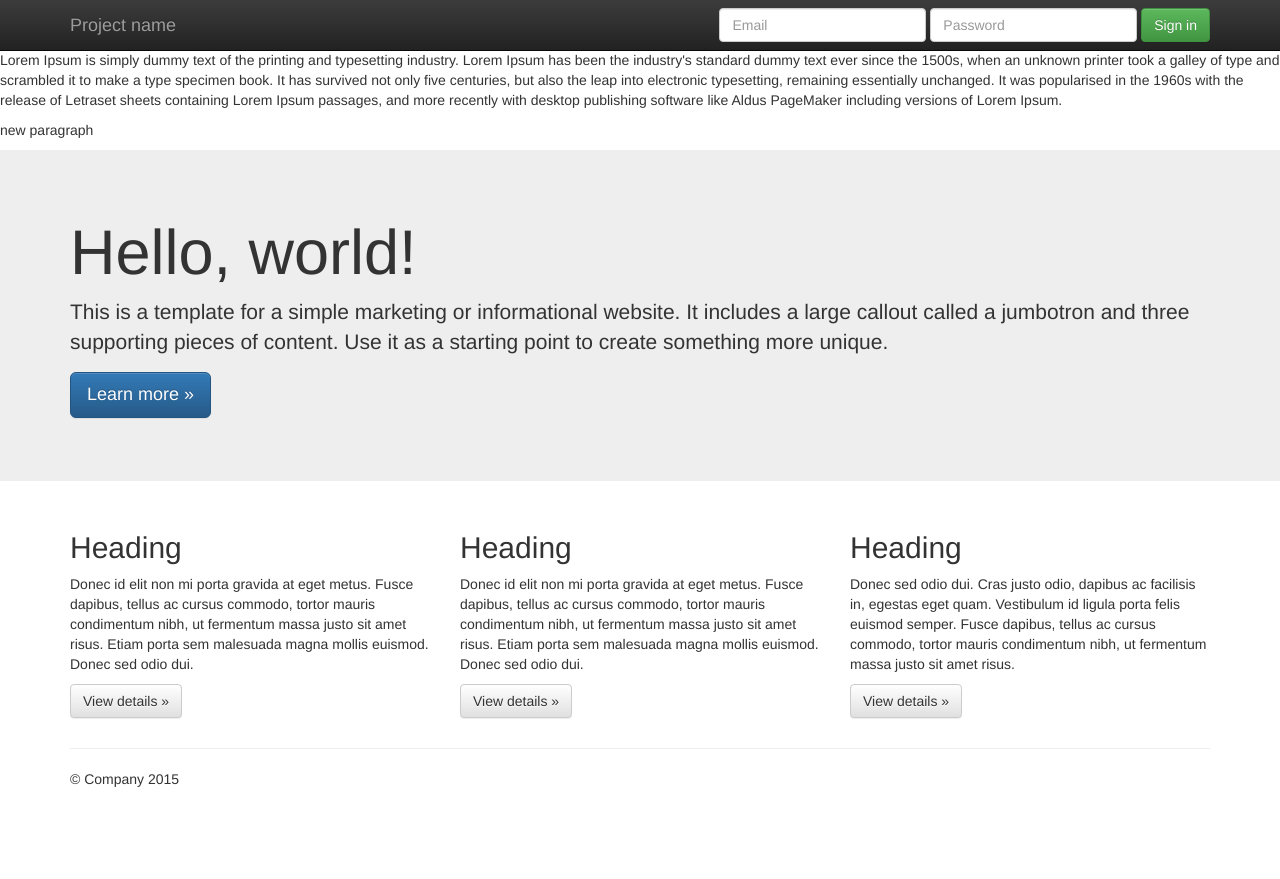
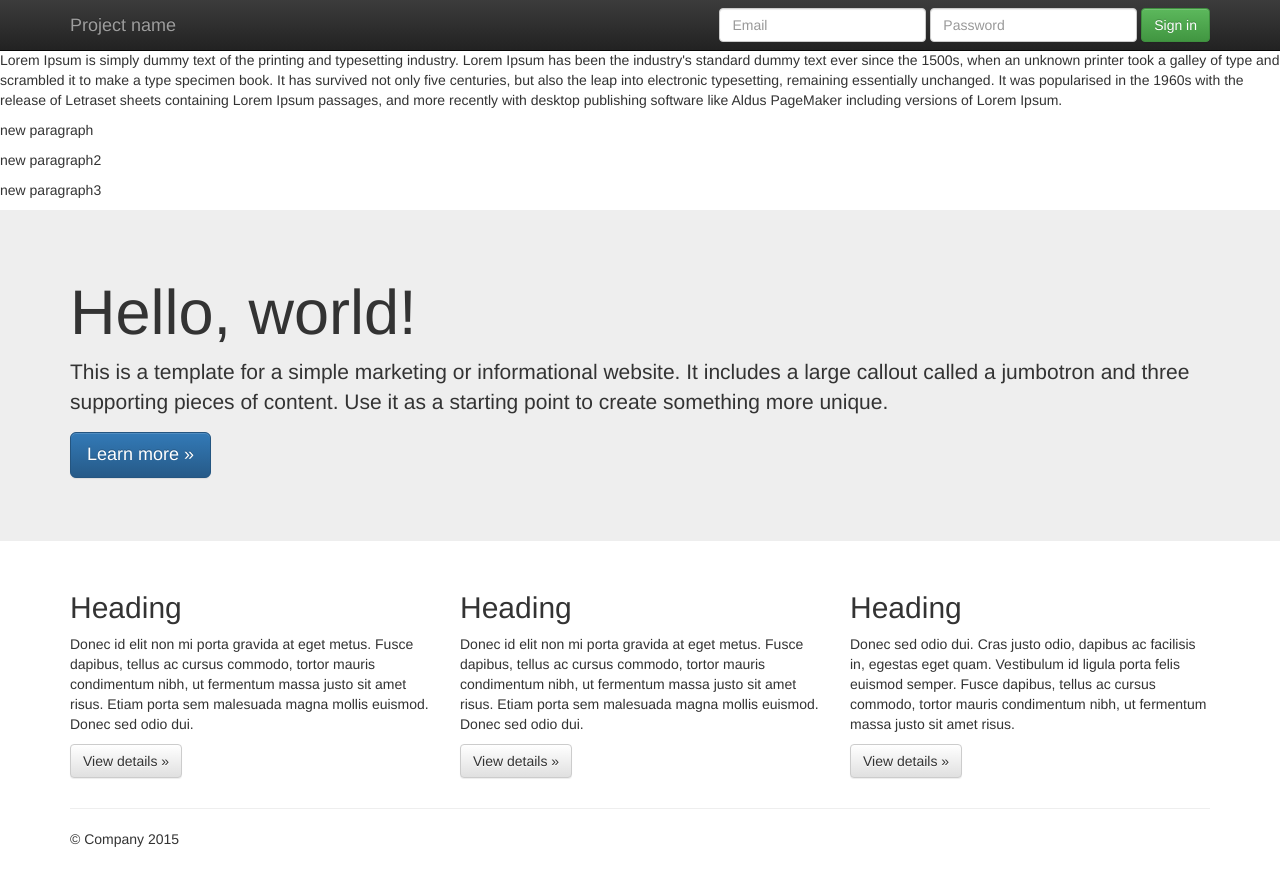
Before and after one commit to andreiyudin/site, a plain HTML site: page index.html in a window 1280 px wide. Before the commit the page ends 819 px from the top, so only its background shows below. Drawn offline with nearby package versions, Linux system fonts and the light colour scheme.

Commit message:
Add new paragraph3

```diff
--- a/index.html
+++ b/index.html
@@ -53,6 +53,8 @@
     </nav>
 	<p>Lorem Ipsum is simply dummy text of the printing and typesetting industry. Lorem Ipsum has been the industry's standard dummy text ever since the 1500s, when an unknown printer took a galley of type and scrambled it to make a type specimen book. It has survived not only five centuries, but also the leap into electronic typesetting, remaining essentially unchanged. It was popularised in the 1960s with the release of Letraset sheets containing Lorem Ipsum passages, and more recently with desktop publishing software like Aldus PageMaker including versions of Lorem Ipsum.</p>
     <p>new paragraph</p>
+	<p>new paragraph2</p>
+	<p>new paragraph3</p>
 	<!-- Main jumbotron for a primary marketing message or call to action -->
     <div class="jumbotron">
       <div class="container">
```
